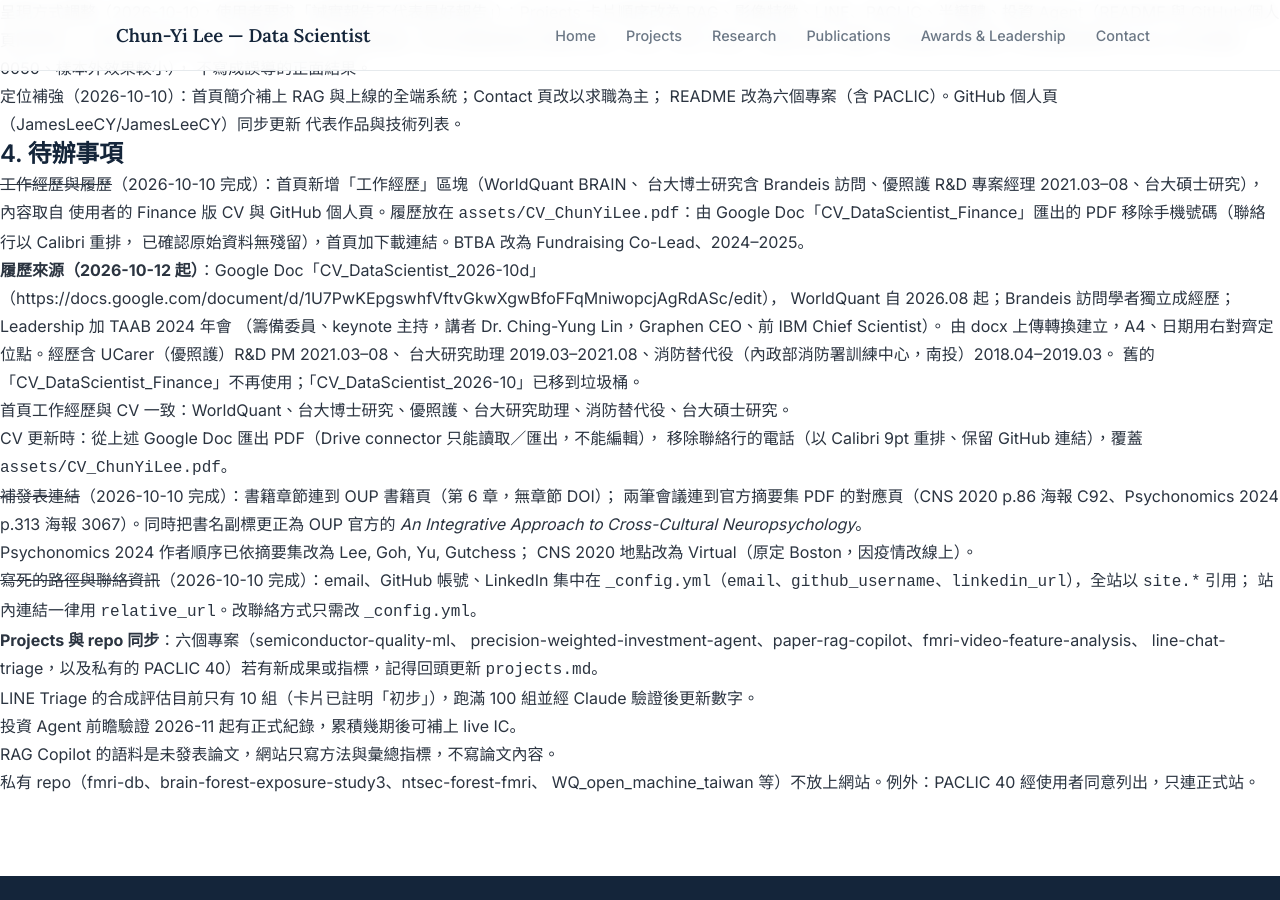
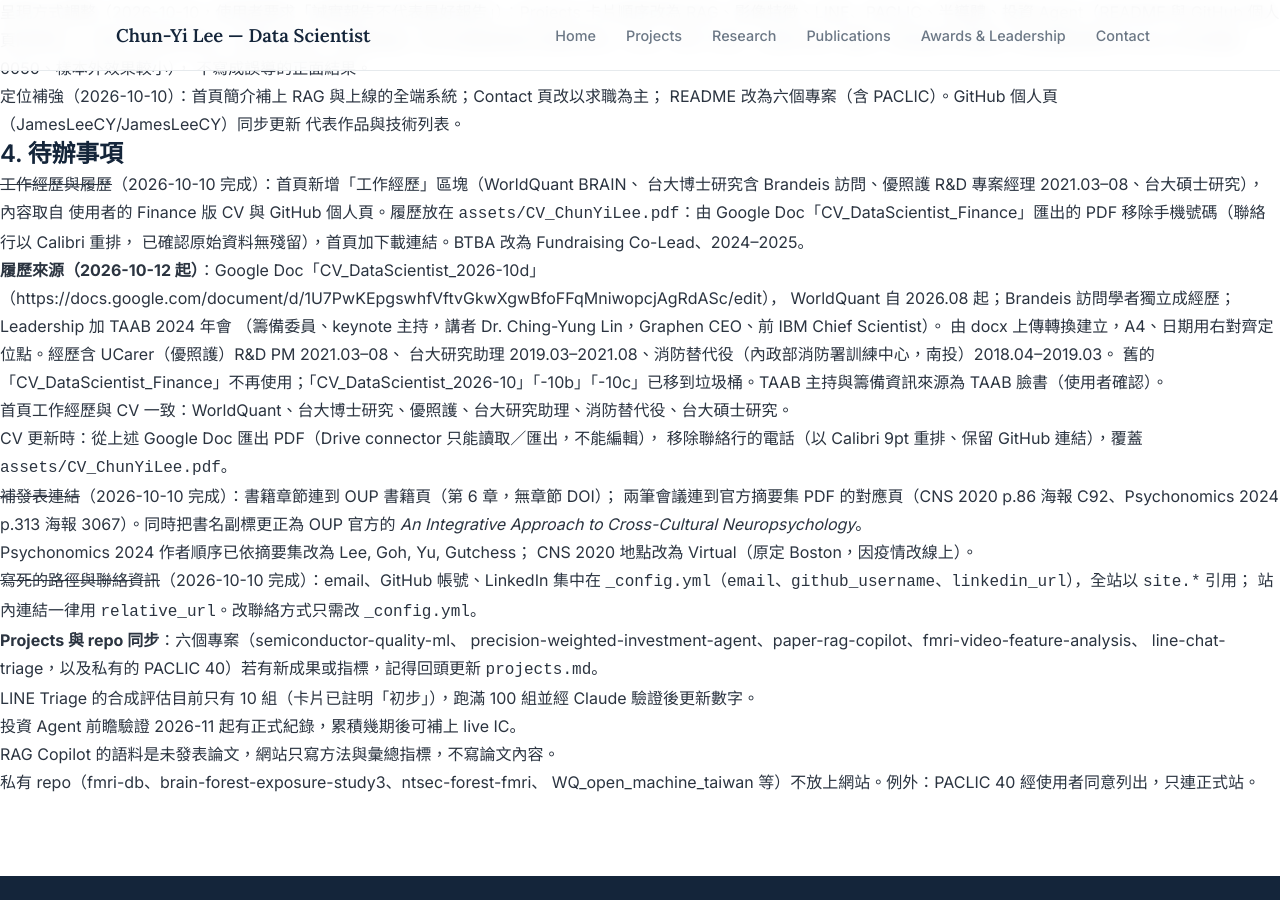
Before and after one commit to JamesLeeCY/JamesLeeCY.github.io, a Jekyll site: the page built from HANDOFF.md, in a window 1280 px wide and 900 px high, scrolled down 1712 px. Built offline with Jekyll 4.4.1, drawn with Linux system fonts in a browser that asks for light colours; our own code applies the rules of GitHub Pages for plain Markdown files.

Commit message:
HANDOFF: note trashed CV drafts and TAAB source
Co-Authored-By: Claude Opus 5.5 <noreply@anthropic.com>

```diff
--- a/HANDOFF.md
+++ b/HANDOFF.md
@@ -107,7 +107,7 @@ contact.md             聯絡方式
      （籌備委員、keynote 主持，講者 Dr. Ching-Yung Lin，Graphen CEO、前 IBM Chief Scientist）。
      由 docx 上傳轉換建立，A4、日期用右對齊定位點。經歷含 UCarer（優照護）R&D PM 2021.03–08、
      台大研究助理 2019.03–2021.08、消防替代役（內政部消防署訓練中心，南投）2018.04–2019.03。
-     舊的「CV_DataScientist_Finance」不再使用；「CV_DataScientist_2026-10」已移到垃圾桶。
+     舊的「CV_DataScientist_Finance」不再使用；「CV_DataScientist_2026-10」「-10b」「-10c」已移到垃圾桶。TAAB 主持與籌備資訊來源為 TAAB 臉書（使用者確認）。
    - 首頁工作經歷與 CV 一致：WorldQuant、台大博士研究、優照護、台大研究助理、消防替代役、台大碩士研究。
    - CV 更新時：從上述 Google Doc 匯出 PDF（Drive connector 只能讀取／匯出，不能編輯），
      移除聯絡行的電話（以 Calibri 9pt 重排、保留 GitHub 連結），覆蓋 `assets/CV_ChunYiLee.pdf`。
```
